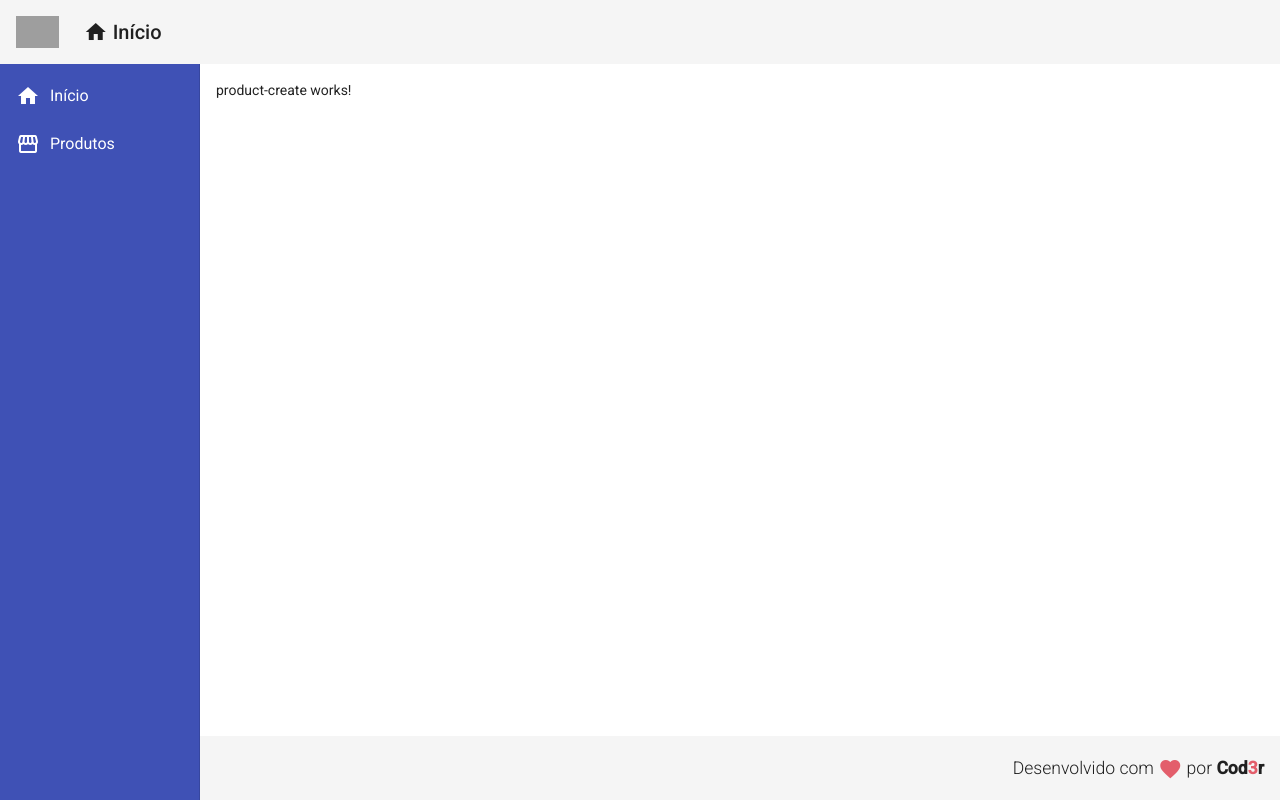
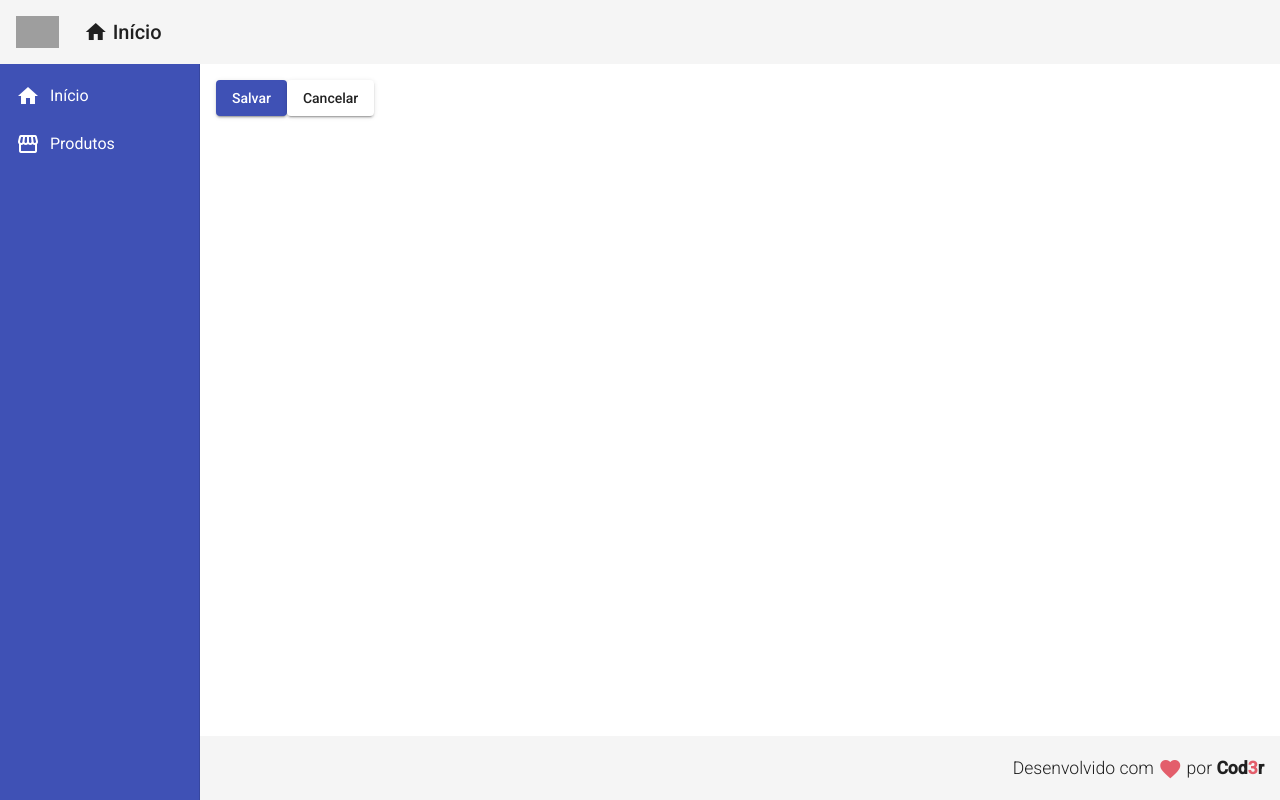
Before and after one commit to Matheus-Rian/Crud-Angular, an Angular app: page /products/create in a window 1280 px wide. Built offline with nearby package versions, Linux system fonts and the light colour scheme; grey boxes are pictures that could not be loaded.

Commit message:
feat:added to remote repo

```diff
--- a/angular.json
+++ b/angular.json
@@ -8,7 +8,7 @@
       "schematics": {},
       "root": "",
       "sourceRoot": "src",
-      "prefix": "app",
+      "prefix": "crud",
       "architect": {
         "build": {
           "builder": "@angular-devkit/build-angular:browser",
--- a/src/app/app.module.ts
+++ b/src/app/app.module.ts
@@ -12,7 +12,9 @@
 
 import { MatToolbarModule } from '@angular/material/toolbar';
 import { MatCardModule } from '@angular/material/card';
+import { MatButtonModule } from '@angular/material/button';
 import { MatSidenavModule } from '@angular/material/sidenav';
+import { MatSnackBarModule } from '@angular/material/snack-bar';
 import { MatListModule } from '@angular/material/list';
 import { ProductCrudComponent } from './views/product-crud/product-crud.component';
 import { RedDirective } from './directives/red.directive';
@@ -35,7 +37,9 @@
     BrowserModule,
     BrowserAnimationsModule,
     MatToolbarModule,
+    MatButtonModule,
     MatSidenavModule,
+    MatSnackBarModule,
     MatListModule,
     MatCardModule,
     AppRoutingModule
--- a/src/app/components/product/product-create/product-create.component.html
+++ b/src/app/components/product/product-create/product-create.component.html
@@ -1 +1,7 @@
-<p>product-create works!</p>
+<button mat-raised-button (click)='createProduct()' color='primary'>
+  Salvar
+</button>
+
+<button mat-raised-button (click)='cancel()' color='danger'>
+  Cancelar
+</button>
--- a/src/app/components/product/product-create/product-create.component.ts
+++ b/src/app/components/product/product-create/product-create.component.ts
@@ -1,15 +1,32 @@
+import { ProductService } from './../product.service';
 import { Component, OnInit } from '@angular/core';
+import { Router } from '@angular/router';
+
 
 @Component({
+  // tslint:disable-next-line: component-selector
   selector: 'crud-product-create',
   templateUrl: './product-create.component.html',
   styleUrls: ['./product-create.component.css']
 })
 export class ProductCreateComponent implements OnInit {
 
-  constructor() { }
+  constructor(
+    private productService: ProductService,
+    private router: Router
+    ) { }
 
   ngOnInit(): void {
+
   }
 
+  createProduct(): void {
+    this.productService.showMessage('Produto criado');
+  }
+
+  cancel(): void {
+    this.router.navigate(['/products']);
+  }
+
+
 }
--- /dev/null
+++ b/src/app/components/product/product.model.ts
@@ -0,0 +1,5 @@
+export interface Produto {
+  id?: number;
+  name: string;
+  price: number;
+}
--- /dev/null
+++ b/src/app/components/product/product.service.ts
@@ -0,0 +1,20 @@
+import { MatSnackBar } from '@angular/material/snack-bar';
+import { Injectable } from '@angular/core';
+// Essa classe pode ser injetada em outras classes por conta do @Injectable
+
+@Injectable({
+  providedIn: 'root',
+})
+
+export class ProductService {
+
+  constructor(private snackBar: MatSnackBar) { }
+
+  showMessage(msg: string): void {
+    this.snackBar.open(msg, 'X', {
+      duration: 3000,
+      horizontalPosition: 'right',
+      verticalPosition: 'top',
+    });
+  }
+}
--- a/src/app/views/product-crud/product-crud.component.html
+++ b/src/app/views/product-crud/product-crud.component.html
@@ -1 +1,3 @@
-<p>product-crud works!</p>
+<button mat-raised-button (click)='navigateToProductCreate()'>
+  Novo Produto
+</button>
--- a/src/app/views/product-crud/product-crud.component.ts
+++ b/src/app/views/product-crud/product-crud.component.ts
@@ -1,15 +1,19 @@
 import { Component, OnInit } from '@angular/core';
-
+import { Router } from '@angular/router';
 @Component({
+  // tslint:disable-next-line: component-selector
   selector: 'crud-product',
   templateUrl: './product-crud.component.html',
   styleUrls: ['./product-crud.component.css']
 })
 export class ProductCrudComponent implements OnInit {
 
-  constructor() { }
+  constructor(private router: Router) { }
 
   ngOnInit(): void {
   }
 
+  navigateToProductCreate(): void {
+    this.router.navigate(['/products/create']);
+  }
 }
```
